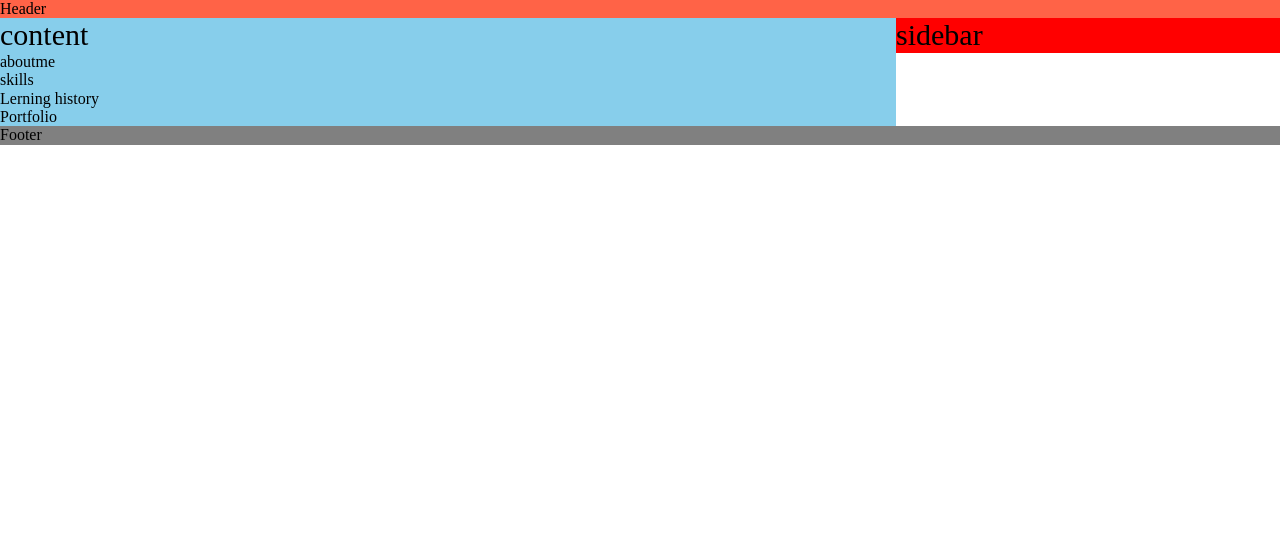
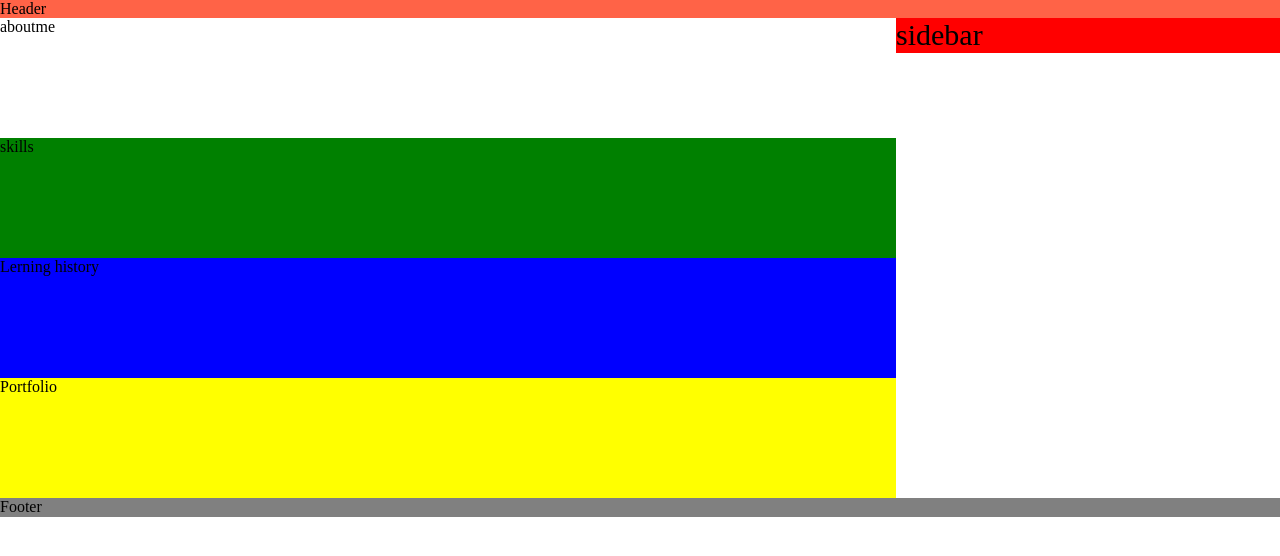
Before and after one commit to Pyons04/Pyons04.github.io, a plain HTML site: page index.html in a window 1280 px wide. Drawn offline with nearby package versions, Linux system fonts and the light colour scheme.

Commit message:
basic stractire

```diff
--- a/index.html
+++ b/index.html
@@ -16,7 +16,6 @@
   <main>
 
     <div id="content">
-      <p1>content</p1>
       <div id="about_me">
         aboutme
       </div>
@@ -25,11 +24,11 @@
         skills
       </div>
 
-      <div id="lerning history">
+      <div id="lerning_history">
         Lerning history
       </div>
 
-      <div id ="Portfolio">
+      <div id ="portfolio">
         Portfolio
       </div>
     </div>
--- a/styles.css
+++ b/styles.css
@@ -34,6 +34,26 @@ p1{
   font-style: bold;
 }
 
+#about_me{
+  height: 120px;
+  background-color: white;
+}
+
+#skills{
+  height: 120px;
+  background-color: green;
+}
+
+#lerning_history{
+  height: 120px;
+  background-color: blue;
+}
+
+#portfolio{
+  height: 120px;
+  background-color: yellow;
+}
+
 /*#left{
   background-color: limegreen;
   float: left;
```
